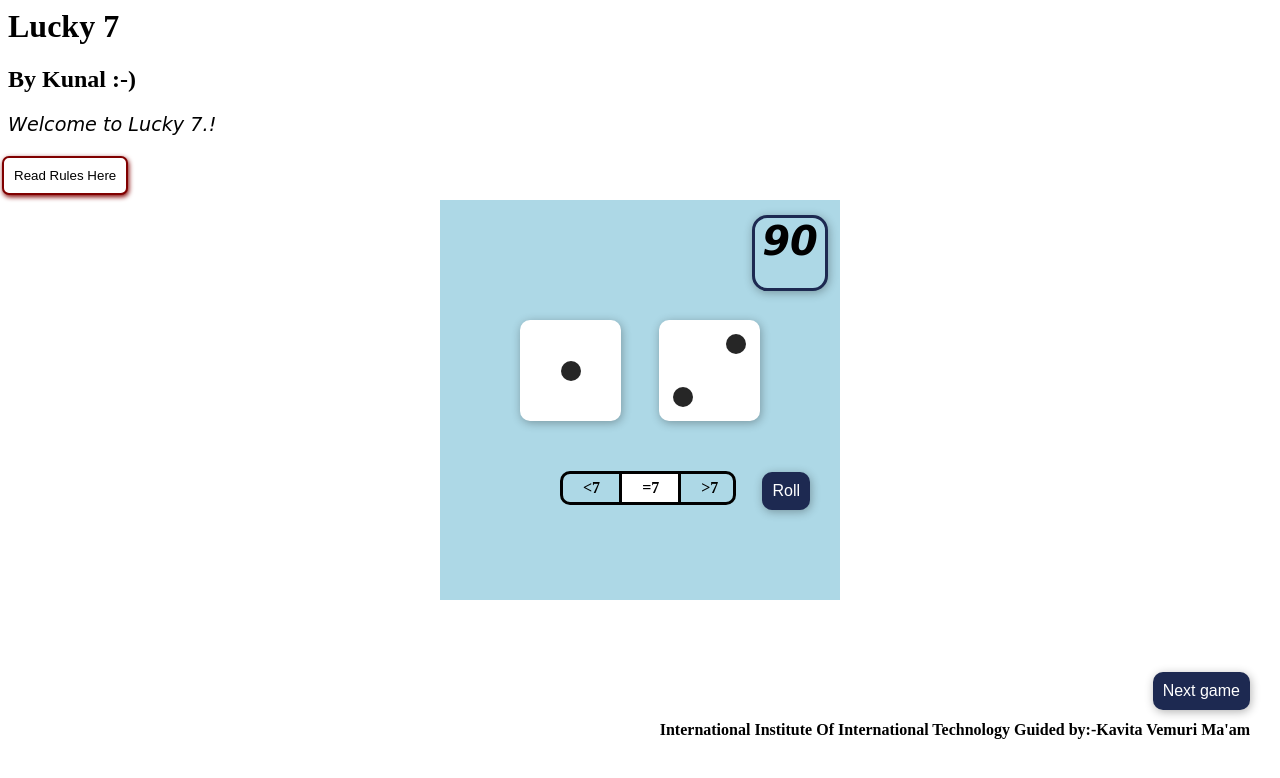
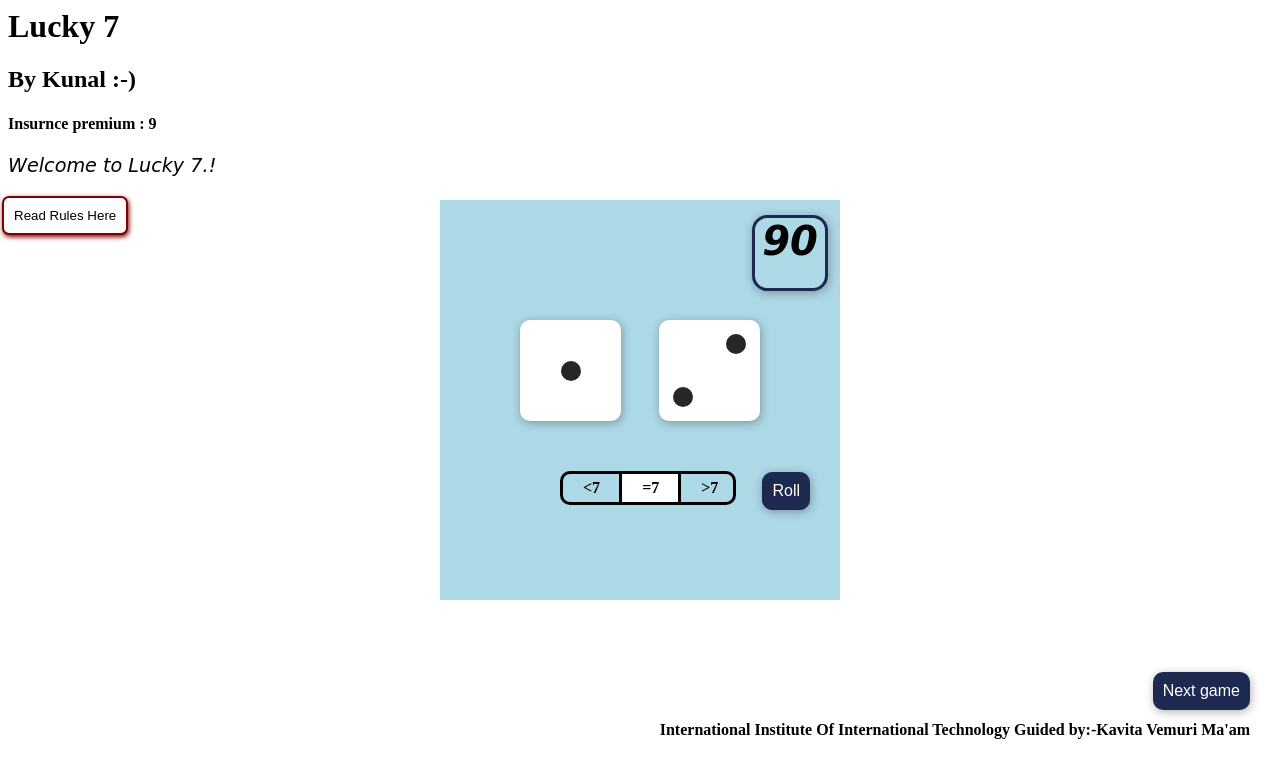
Before and after one commit to lahotikunal/insurance_sefi, a plain HTML site: page index.html in a window 1280 px wide. Drawn offline with Linux system fonts and the light colour scheme.

Commit message:
Update index.html

```diff
--- a/index.html
+++ b/index.html
@@ -1,6 +1,8 @@
     <h1>Lucky 7</h1>
      <h2>By Kunal :-)</h2>
 <h3 id="dis">International Institute Of  International Technology Guided by:-Kavita Vemuri Ma'am</h3>
+<h4 id="premium"> Insurnce premium : 9 </h4>
+
     <p id="text-area">Welcome to Lucky 7.!</p>
 <head>  <link type="text/css" rel="stylesheet" href="lucky7css.css" />
 
```
